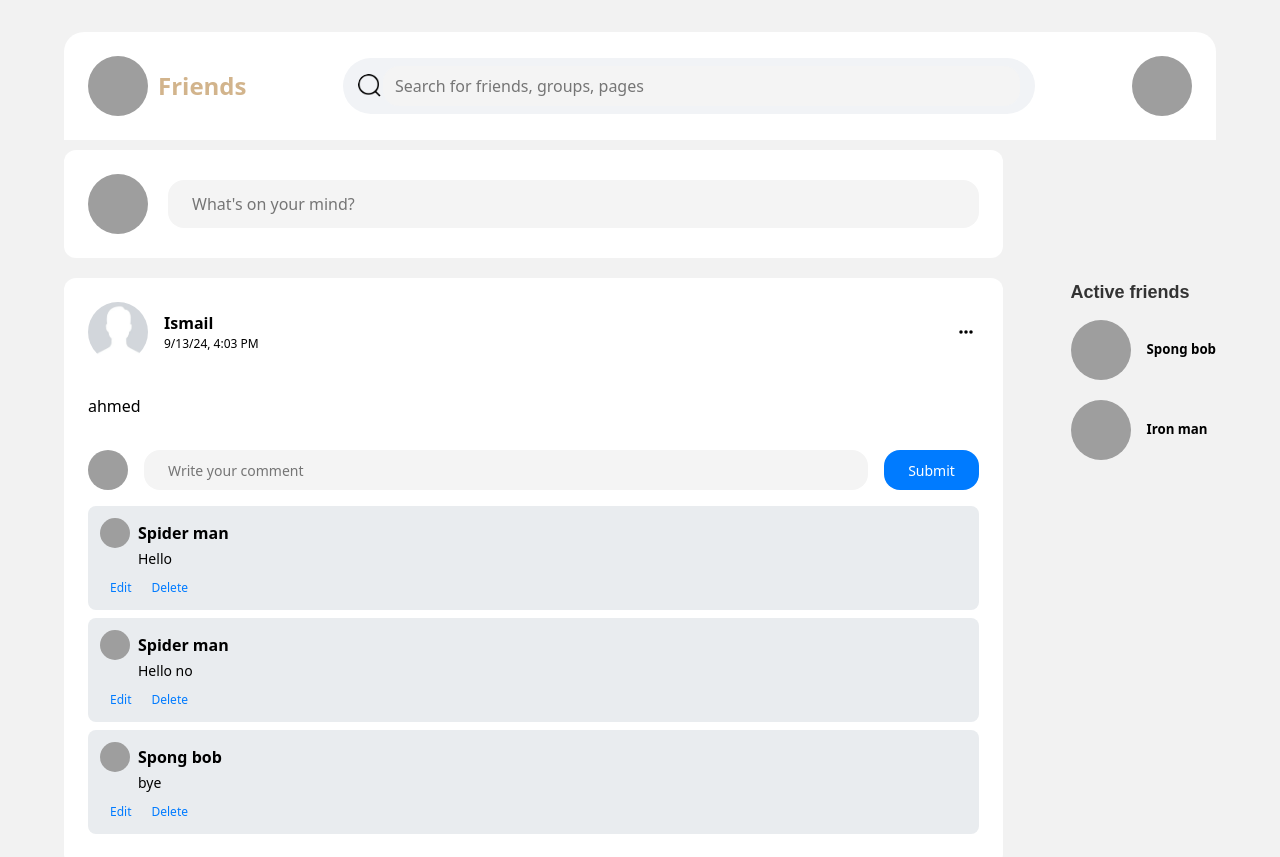
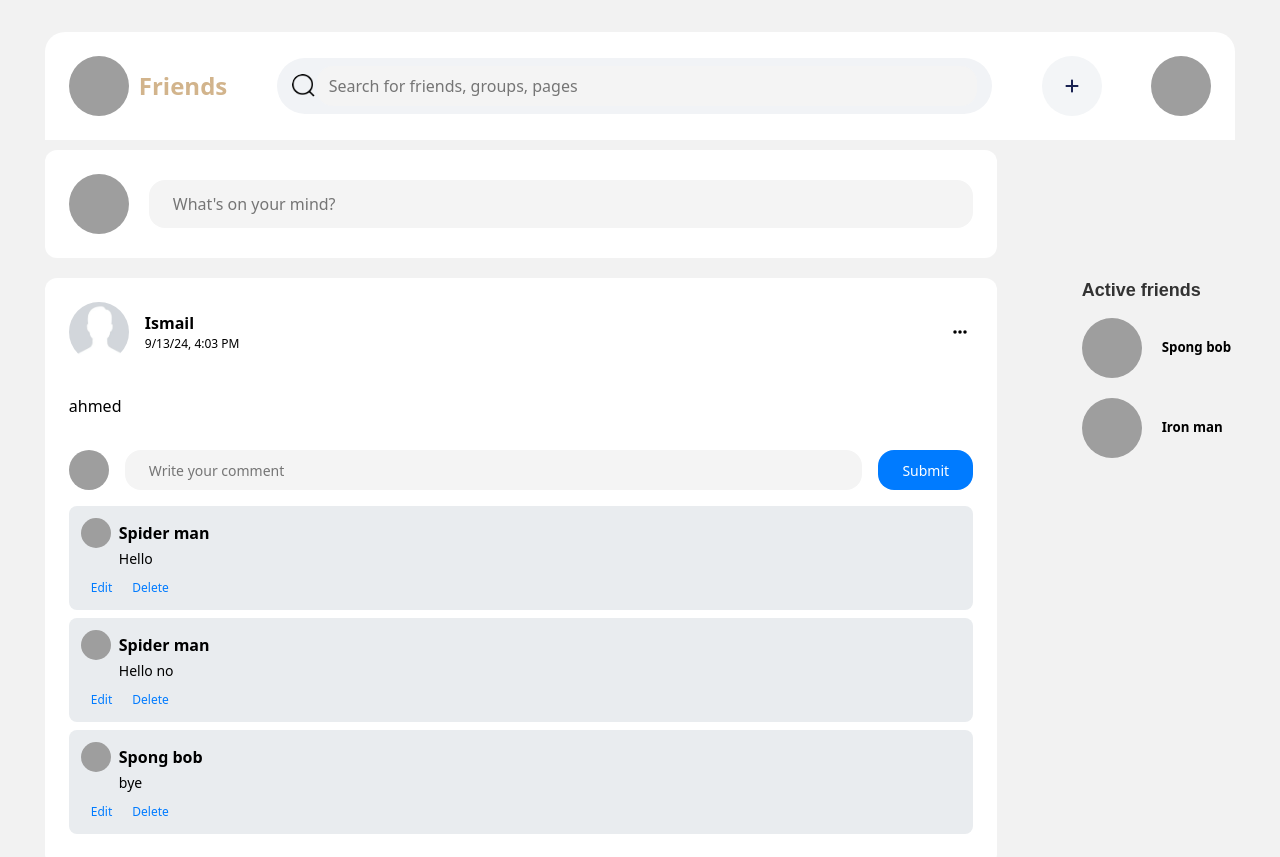
Before and after one commit to Apolo151/eSocialize-frontend, an Angular app: page /home/1 in a window 1280 px wide. Shown: the top 857 px of the page. Built offline with nearby package versions, Linux system fonts and the light colour scheme; data requests are answered from the project's data file; grey boxes are pictures that could not be loaded.

Commit message:
addFriendAdded

```diff
--- a/src/app/components/friend-details/friend-details.component.css
+++ b/src/app/components/friend-details/friend-details.component.css
@@ -1,7 +1,15 @@
-.container{
-
+.parent{
     display: flex;
     align-items: center;
     gap: 16px;
     padding: 10px 0px;
 }
+
+.container{
+    display: flex;
+    justify-content: space-between;
+    align-items: center;
+    width: 100%;
+    padding: 16px 4px;
+    cursor: pointer;
+}
--- a/src/app/components/friend-details/friend-details.component.html
+++ b/src/app/components/friend-details/friend-details.component.html
@@ -1,4 +1,7 @@
-<div class="container">
+<div class="parent">
     <app-avatar class ="avatar" [img] ="getProfilePictureUrl()"></app-avatar>
-    <h5 class="author-name">{{ friend.name }}</h5>
+    <div class="container">
+        <h5 class="author-name">{{ friend.name }}</h5>
+        <ng-content class="content"></ng-content>
+    </div>
 </div>
--- a/src/app/components/header/header.component.css
+++ b/src/app/components/header/header.component.css
@@ -51,3 +51,69 @@
     border-radius: 40%;
 
 }
+
+.dropdown {
+    position: relative;
+    display: inline-block;
+  }
+
+.dropdown button{
+    border:none;
+    background-color: #f3f5f7;
+    border-radius: 50%;
+    cursor: pointer;
+    width: 60px;
+    height: 60px;
+}
+.dropdown-icon{
+    color: #192252;
+    object-fit: cover;
+    display: flex;
+    justify-content: center;
+    align-items: center;
+}
+
+.dropdown-menu {
+    padding: 12px;
+    display: none;
+    position: absolute;
+    top: 100%;
+    right: 0;
+    width:300px;
+    min-width: 120px;
+    max-height: 300px;
+    overflow-y: auto;
+    background-color: white;
+    border: 1px solid #ddd;
+    border-radius: 12px;
+    box-shadow: 0 2px 4px rgba(0, 0, 0, 0.2);
+    z-index: 1000;
+}
+
+.dropdown-menu.show {
+    display: block;
+}
+
+.dropdown-menu button {
+    display: block;
+    width: 100%;
+    padding: 10px 15px;
+    border: none;
+    background: none;
+    text-align: left;
+    cursor: pointer;
+    font-size: 14px;
+    color: #333;
+}
+
+.dropdown-menu button:hover {
+    background-color: #504c4c;
+}
+
+p{
+    color: #82bdff;
+}
+
+h4{
+    margin: 8px 6px 16px 0;
+}
--- a/src/app/components/header/header.component.html
+++ b/src/app/components/header/header.component.html
@@ -9,5 +9,18 @@
         <input type="text" name="searchBar" id="searchBar" placeholder="Search for friends, groups, pages">
     </div>
 
+    <div class="dropdown">
+        <button (click)="toggleDropdown()">
+        <fa-icon class="dropdown-icon" [icon]="faAdd"></fa-icon>
+        </button>
+        <div class="dropdown-menu" [ngClass]="{'show': isDropdownOpen}">
+            <h4>Suggested for you</h4>
+            <app-friend-details *ngFor="let author of authors" [friend]="author">
+                <p (click)="addFriend(author.id)"> + Follow</p>
+            </app-friend-details>
+
+        </div>
+      </div>
+
     <app-avatar [img]="imageUrl"></app-avatar>
 </div>
--- a/src/app/components/header/header.component.ts
+++ b/src/app/components/header/header.component.ts
@@ -1,5 +1,7 @@
 import { Component, Input } from '@angular/core';
 import { Author } from 'src/app/models/author';
+import { faAdd } from '@fortawesome/free-solid-svg-icons';
+import { AuthorsService } from 'src/app/services/authors.service';
 
 @Component({
   selector: 'app-header',
@@ -9,16 +11,43 @@ import { Author } from 'src/app/models/author';
 export class HeaderComponent {
 
   @Input() author!: Author;
+  authors :Author[] = [];
+  errorMessege = '';
+  isDropdownOpen = false;
+  faAdd = faAdd;
+
 
   imageUrl = '';
   logoUrl = 'https://media.istockphoto.com/id/1032803298/vector/concept-of-sharing-ideas-between-a-social-network.jpg?s=612x612&w=0&k=20&c=oBL1v-YS_gEtDGC2PPB1bd9ppJRtSlS88JRUBOIY9aE='
 
+  constructor(private authorService: AuthorsService){}
+
   ngOnInit(): void {
+    this.loadAllAutohrs();
     if (this.author != null){
      this.imageUrl = this.author.profilePictureUrl
     }else{
       console.log("No author")
     }
+  }
 
+  toggleDropdown(): void {
+    this.isDropdownOpen = !this.isDropdownOpen;
   }
+
+  loadAllAutohrs(){
+    this.authorService.getAllAuthor().subscribe(
+      (response: Author[]) => {
+        this.authors = response
+      },
+      (error) =>{
+        this.errorMessege = 'Failed to load authors';
+      }
+    )
+  }
+
+  addFriend(id : number){
+    console.log("added " + id);
+  }
+
 }
--- a/src/app/components/post/post.component.html
+++ b/src/app/components/post/post.component.html
@@ -11,7 +11,7 @@
 
       <div class="dropdown">
         <button (click)="toggleDropdown()">
-          <fa-icon [icon]="faEllipsis"></fa-icon>
+        <fa-icon [icon]="faEllipsis"></fa-icon>
         </button>
         <div class="dropdown-menu" [ngClass]="{'show': isDropdownOpen}">
           <button (click) = "handleEdit()">Edit</button>
--- a/src/app/components/side-nav/side-nav.component.css
+++ b/src/app/components/side-nav/side-nav.component.css
@@ -1,6 +1,8 @@
 .container{
     margin-top: 80%;
-    margin-left: 16px;
+
+    max-height: 400px;
+    overflow-y: auto;
 }
 
 p{
--- a/src/app/components/side-nav/side-nav.component.html
+++ b/src/app/components/side-nav/side-nav.component.html
@@ -1,5 +1,4 @@
 <div class="container">
     <p>Active friends</p>
-
     <app-friend-details *ngFor="let friend of friends" [friend]="friend"></app-friend-details>
 </div>
--- a/src/app/layouts/main-layout/main-layout.component.css
+++ b/src/app/layouts/main-layout/main-layout.component.css
@@ -1,6 +1,6 @@
 .container {
     margin: auto;
-    max-width: 90%;
+    max-width: 93%;
     padding: 32px;
     align-items: center;
     justify-content: center;
--- a/src/app/pages/home/home.component.css
+++ b/src/app/pages/home/home.component.css
@@ -5,10 +5,16 @@
 }
 
 .vertical-container{
-    width:81.5%
+    width:80%;
+    margin-right: 0;
 }
 
 .container{
     display: flex;
     justify-content: space-between;
 }
+
+.nav-container{
+    padding: 0;
+    margin-left: -300px;
+}
--- a/src/app/pages/home/home.component.html
+++ b/src/app/pages/home/home.component.html
@@ -29,6 +29,7 @@
 
 </div>
 
-<app-side-nav *ngIf="author" [author]="author"></app-side-nav>
-
+<div class="nav-container">
+  <app-side-nav *ngIf="author" [author]="author"></app-side-nav>
 </div>
+</div>
--- a/src/app/services/authors.service.ts
+++ b/src/app/services/authors.service.ts
@@ -37,6 +37,12 @@ export class AuthorsService {
     );
   }
 
+  getAllAuthor(): Observable<Author[]>{
+    return this.http.get<Author[]>(this.apiUrl);
+  }
+
+
+
   authorLogIn(authorEmail: string, authorPassword: string): Observable<Author | null>{
     return this.http.get<Author[]>(this.apiUrl).pipe(
       map((authors: Author[]) =>{
```
